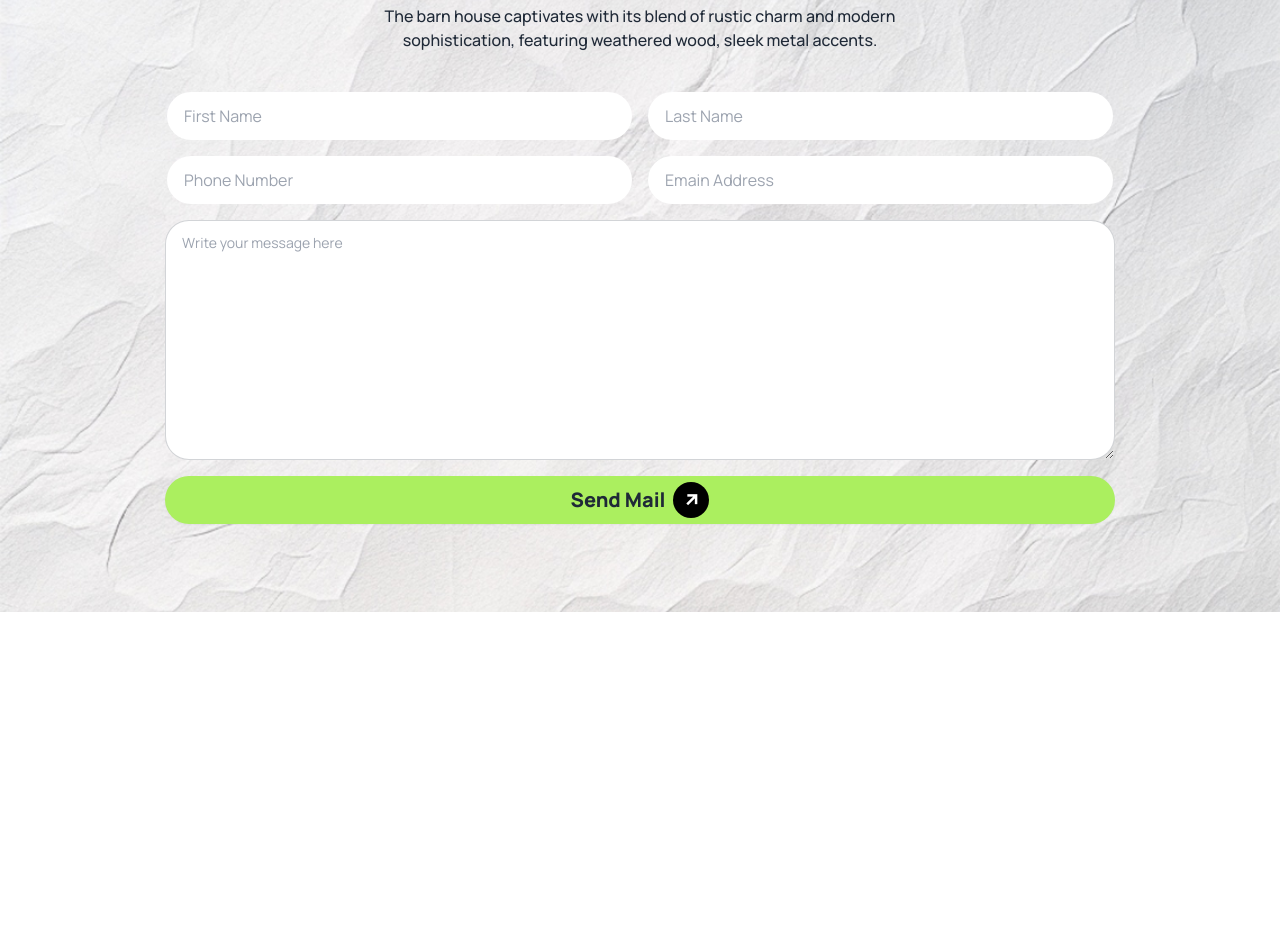
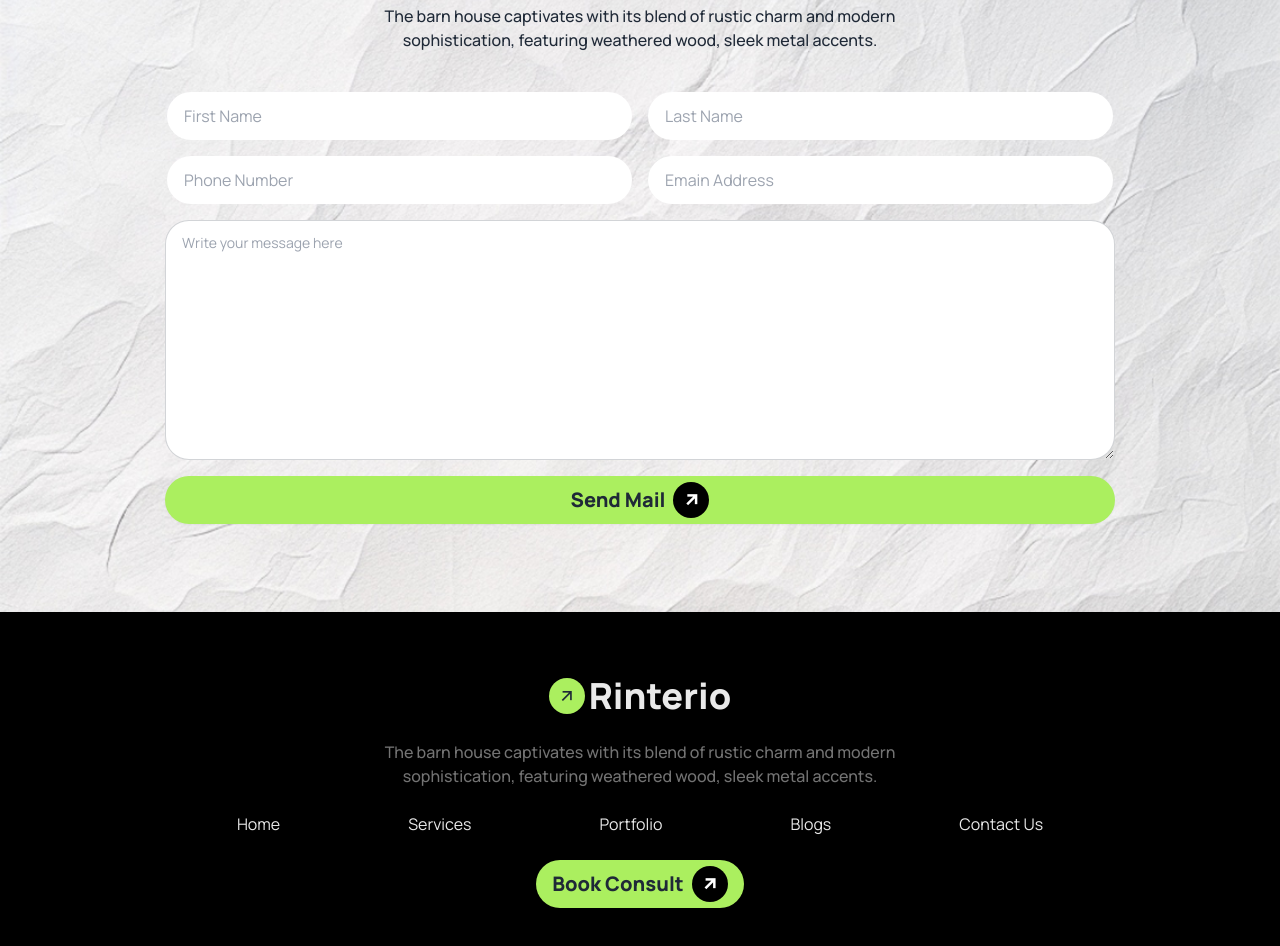
Before and after one commit to pgrmrmortuja/Assignment-3-PH, a plain HTML site: page index.html in a window 1280 px wide. Shown: the part 3067-4013 px from the top of the page. Before the commit the page ends 3679 px from the top, so only its background shows below. Drawn offline with nearby package versions, Linux system fonts and the light colour scheme.

Commit message:
footer added

```diff
--- a/index.html
+++ b/index.html
@@ -338,8 +338,39 @@
         </section>
         <!-- Let’s Connect Section End Here -->
     </main>
-    <footer>
+    <footer class="text-center px-5 py-16 bg-black space-y-6">
+        <div class="flex gap-1 justify-center items-center">
+            <div>
+                <i class="ri-arrow-right-up-line bg-prime rounded-full p-2 text-xl"></i>
+            </div>
+            <a class="font-extrabold text-4xl text-[#E9E9E9] hover:[scale:1.05] cursor-pointer">Rinterio</a>
+        </div>
+        <div>
+            <p class="text-[16px] font-medium md:w-2/4 mx-auto  text-[#737373]">The barn house captivates with its blend of rustic charm and modern sophistication, featuring weathered wood, sleek metal accents.</p>
+        </div>
+        <div>
+            <ul class="sm:flex gap-32 justify-center space-y-9 sm:space-y-0">
+                <li class="text-[16px] text-[#E9E9E9] font-normal hover:font-bold "><a href="">Home</a>
+                </li>
+                <li class="text-[16px] text-[#E9E9E9] font-normal hover:font-bold "><a href="">Services</a></li>
+                <li class="text-[16px] text-[#E9E9E9] font-normal hover:font-bold "><a href="">Portfolio</a></li>
+                <li class="text-[16px] text-[#E9E9E9] font-normal hover:font-bold "><a href="">Blogs</a>
+                </li>
+                <li class="text-[16px] text-[#E9E9E9] font-normal hover:font-bold "><a href="">Contact
+                        Us</a></li>
+            </ul>
 
+        </div>
+
+        <div>
+            <button
+                class="btn btn-active border-none hover:bg-prime rounded-3xl bg-prime w-full sm:w-auto text-xl font-extrabold">Book
+                Consult
+                <div>
+                    <i class="ri-arrow-right-up-line bg-black text-white rounded-full p-2 text-xl"></i>
+                </div>
+            </button>
+        </div>
     </footer>
 </body>
 </html>
```
